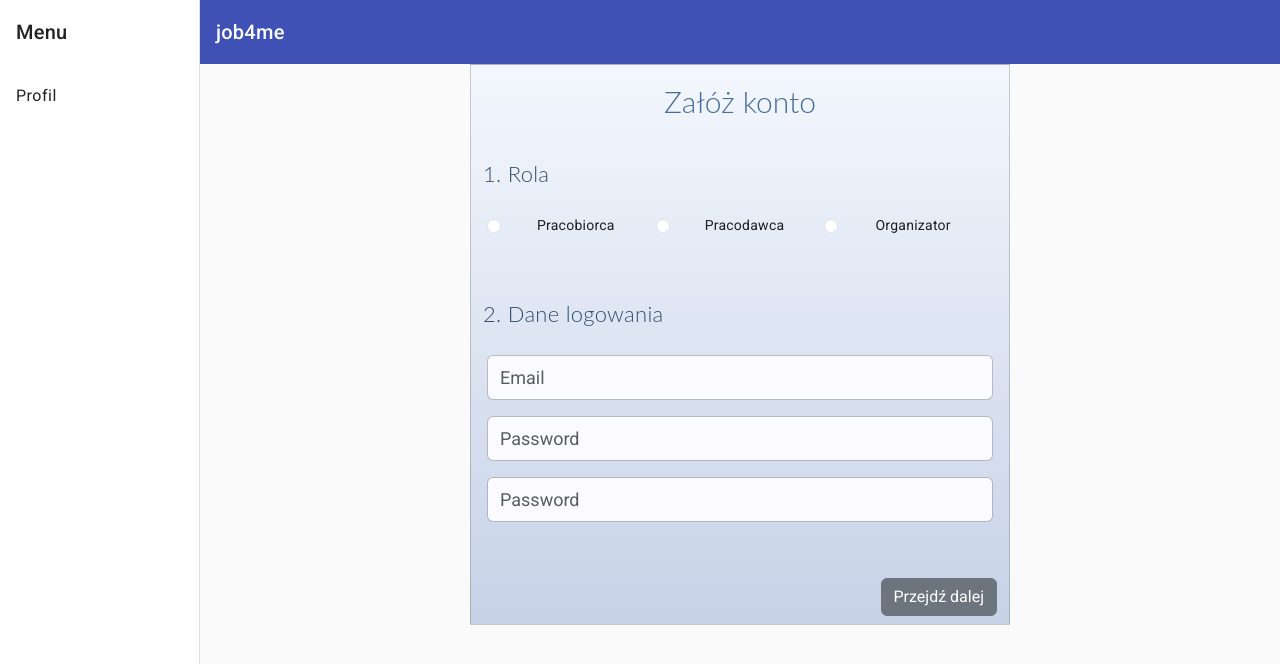
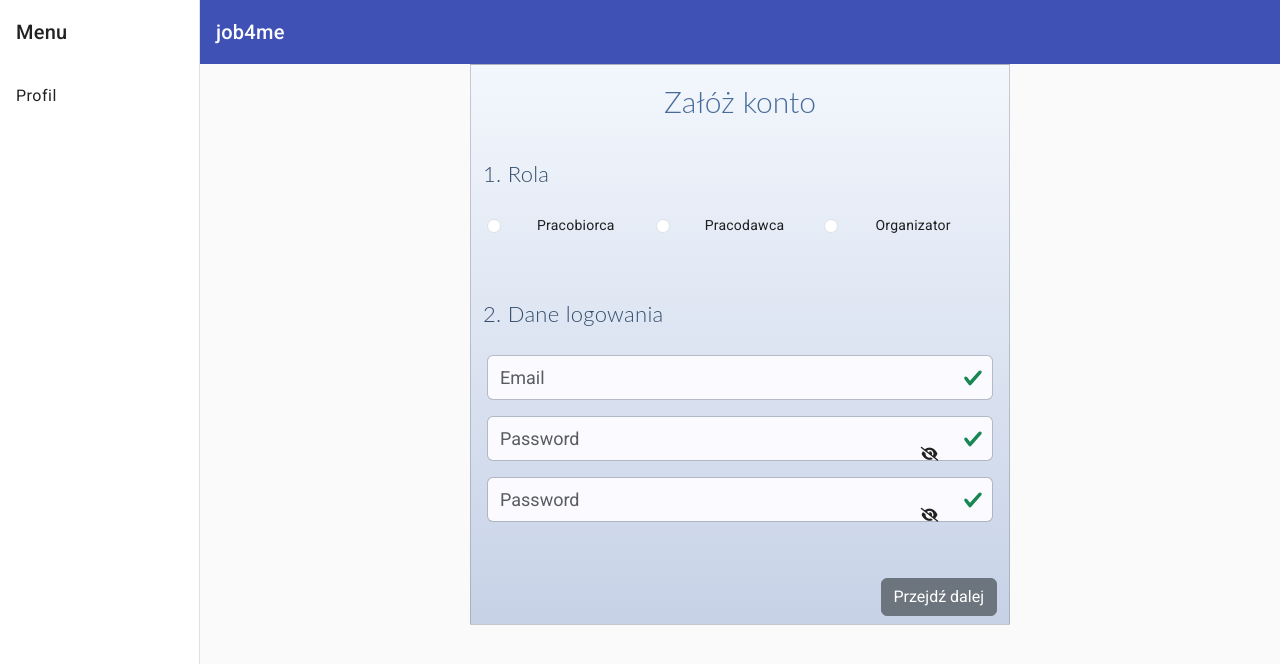
Before and after one commit to IzabelaRosinska/job4me-frontend, an Angular app: page /register in a window 1280 px wide. Shown: the top 664 px of the page. Built offline with nearby package versions, Linux system fonts and the light colour scheme.

Commit message:
MIWM-154: Update register form

```diff
--- a/src/app/login/login.component.html
+++ b/src/app/login/login.component.html
@@ -18,7 +18,7 @@
       </div>
 
       <div class="row px-3 py-2 form-group">
-        <input type="{{passwordVisible}}" #password id="password" name="password"  class="form-control login password {{password.checkValidity()? 'is-valid' : 'is-invalid'}}" (change)="email.checkValidity()" placeholder="Password" [minLength]="5" [maxLength]="15"  [(ngModel)]="loginData.password" required>
+        <input type="{{passwordVisible}}" #password id="password" name="password"  class="form-control login password {{password.checkValidity()? 'is-valid' : 'is-invalid'}}" (change)="password.checkValidity()" placeholder="Password" [minLength]="5" [maxLength]="15"  [(ngModel)]="loginData.password" required>
         <i class="{{visibilityIconClass}} eye" id="togglePassword" (click)="togglePassowrdVisibility()" ></i>
         <div *ngIf="loginForm.submitted"  class="invalid-feedback text-start">{{password.checkValidity()? '' : 'Błędne hasło, hasło powinno zawierać od 5-15 znaków'}}</div>
       </div>
--- a/src/app/login/register/register.component.html
+++ b/src/app/login/register/register.component.html
@@ -1,3 +1,5 @@
+<link rel="stylesheet" href="https://cdnjs.cloudflare.com/ajax/libs/font-awesome/6.1.1/css/all.min.css">
+
 <div class="text-center align-content-center align-items-center center">
   <div class="main w-50 container">
 
@@ -6,6 +8,7 @@
     <div class="text-start">
       <h2 >1. Rola</h2>
     </div>
+    <form  #registerForm="ngForm" (ngSubmit)="registerUser(registerForm)">
     <div class="row px-3 py-1">
       <div class="form-check col-4">
         <input class="form-check-input" type="radio" name="radioRegister" [(ngModel)]="registerData.role" [value]="'EMPLOYEE'" id="radioEmployee" checked>
@@ -33,24 +36,28 @@
     </div>
     <div>
       <div class="row px-3 pt-1 pb-2 form-group">
-        <input type="email" class="form-control login" name="username"  placeholder="Email"  [(ngModel)]="registerData.username">
+        <input type="email" class="form-control login {{email.checkValidity()? 'is-valid' : 'is-invalid'}}" [minLength]="1" [maxLength]="100"  name="username" #email  placeholder="Email"  [(ngModel)]="registerData.username">
+        <div *ngIf="registerForm.submitted" class="invalid-feedback text-start" >{{ wrongUsernameMessage? 'Taki użytkownik już istnieje' :  email.checkValidity()? '' : 'Błędny email'}}</div>
       </div>
 
       <div class="row px-3 py-2 form-group">
-        <input type="{{passwordVisible}}"  id="password" name="password"  class="form-control login password" placeholder="Password" [(ngModel)]="registerData.password">
+        <input type="{{passwordVisible}}"  id="password" name="password" #password class="form-control login password {{password.checkValidity()? 'is-valid' : 'is-invalid'}}" (change)="password.checkValidity()" placeholder="Password" [minLength]="5" [maxLength]="15"   [(ngModel)]="registerData.password">
         <i class="{{visibilityIconClass}} eye" id="togglePassword" (click)="togglePassowrdVisibility(false)" ></i>
+        <div *ngIf="registerForm.submitted"  class="invalid-feedback text-start">{{password.checkValidity()? '' : 'Błędne hasło, hasło powinno zawierać od 5-15 znaków'}}</div>
       </div>
 
       <div class="row px-3 py-2 form-group">
-        <input type="{{matchingPasswordVisible}}"  id="matchingPassword" name="password"  class="form-control login password" placeholder="Password" [(ngModel)]="registerData.matchingPassword">
+        <input type="{{matchingPasswordVisible}}"  id="matchingPassword" #matchingPassword  name="matchingPassword"  class="form-control login password {{matchingPassword.checkValidity()? 'is-valid' : 'is-invalid'}}" (change)="matchingPassword.checkValidity()" placeholder="Password" [minLength]="5" [maxLength]="15"   [(ngModel)]="registerData.matchingPassword">
         <i class="{{visibilityMaatchingPassowrdIconClass}} eye" id="toggleMatchingPassword" (click)="togglePassowrdVisibility(true)" ></i>
+        <div *ngIf="registerForm.submitted"  class="invalid-feedback text-start">{{matchingPassword.checkValidity()? '' : 'Błędne hasło, hasło powinno zawierać od 5-15 znaków'}}</div>
       </div>
     </div>
 
+
         <div class="mt-5 mb-2 text-end">
-          <button class="btn btn-secondary" [disabled]="registerData.password!=registerData.matchingPassword" (click)="registerUser()"> Przejdź dalej</button>
+          <button class="btn btn-secondary" [disabled]="registerData.password!=registerData.matchingPassword || !email.checkValidity() || !password.checkValidity()" type="submit"> Przejdź dalej</button>
         </div>
-
+    </form>
   </div>
 
 
--- a/src/app/login/register/register.component.ts
+++ b/src/app/login/register/register.component.ts
@@ -2,6 +2,9 @@ import { Component } from '@angular/core';
 import {LoginData, RegisterData, Role} from "../../types";
 import {LoginService} from "../service/login.service";
 import {Router} from "@angular/router";
+import {NgForm} from "@angular/forms";
+import {HttpErrorResponse} from "@angular/common/http";
+import {catchError} from "rxjs";
 
 @Component({
   selector: 'app-register',
@@ -16,6 +19,8 @@ export class RegisterComponent {
   matchingPasswordVisible: string = 'password';
   visibilityMaatchingPassowrdIconClass: string = 'fa fa-eye-slash';
 
+  wrongUsernameMessage: boolean = false;
+
   registerData: RegisterData = {
     username: '',
     password: '',
@@ -28,7 +33,7 @@ export class RegisterComponent {
 
   }
 
-  registerUser(){
+  registerUser(registerForm: NgForm){
     this.loginService.registerUser(this.registerData).subscribe((response) => {
       console.log(response);
       switch (response.status) {
@@ -46,9 +51,20 @@ export class RegisterComponent {
               break;
           }
           break;
+        case 500:
+          registerForm.resetForm({
+            username: '',
+            password: '',
+            matchingPassword: ''
+          });
+
+          this.wrongUsernameMessage = true;
+          break;
       }
     })
   }
+
+
 
   togglePassowrdVisibility(isMatchingPassword: boolean) {
     if(isMatchingPassword)
```
